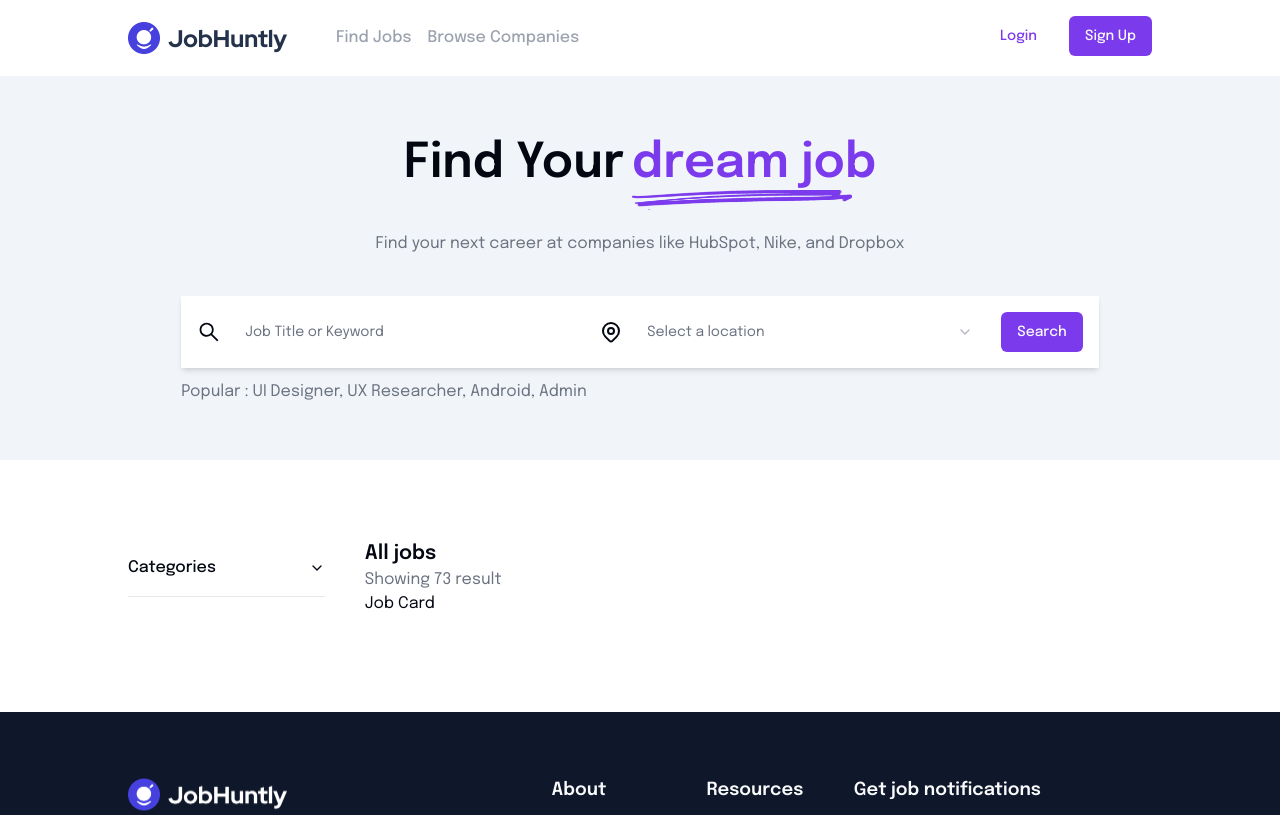
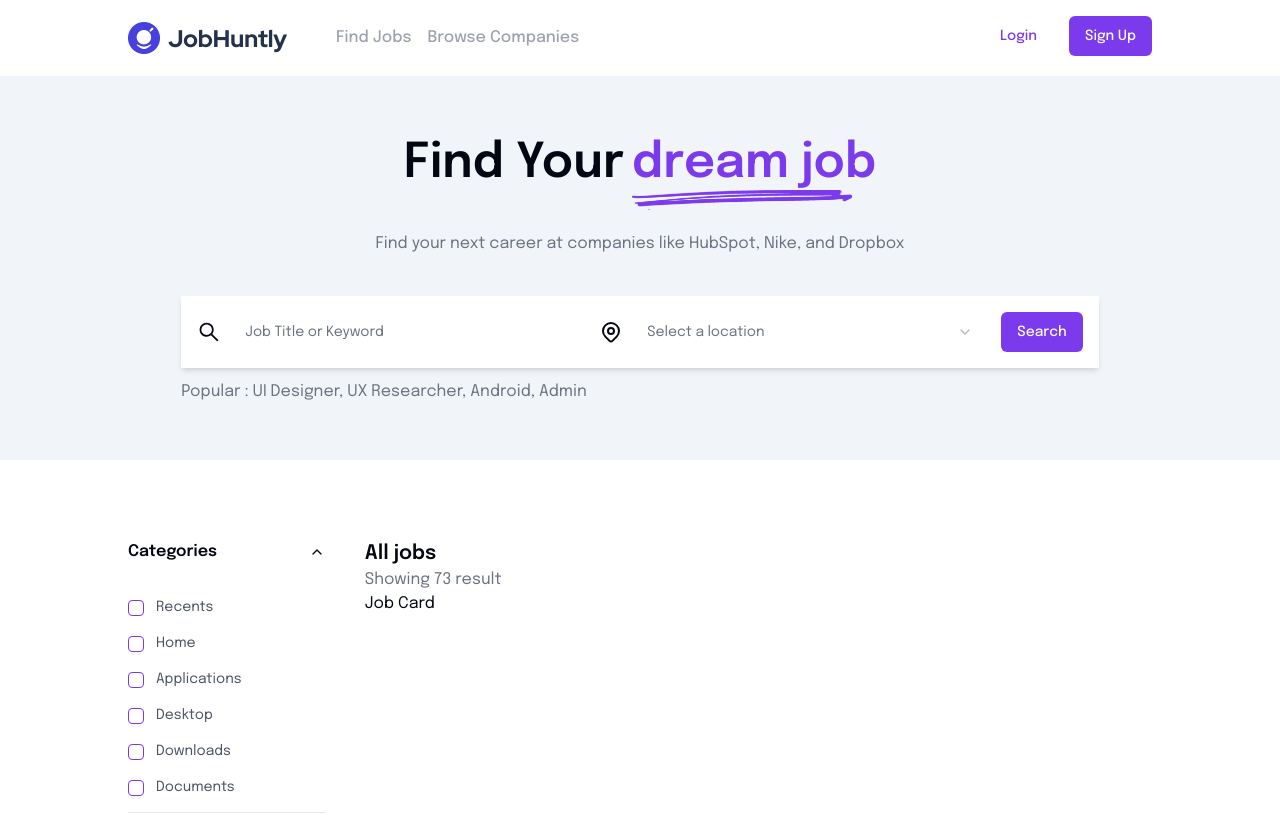
Before and after one commit to Muhammad-Ilham-Ferdiansyah/job-portal, a Next.js app: page /find-jobs in a window 1280 px wide. Shown: the top 815 px of the page. Built offline with nearby package versions, Linux system fonts and the light colour scheme.

Commit message:
Slicing Filter Form

```diff
--- a/src/app/find-jobs/page.tsx
+++ b/src/app/find-jobs/page.tsx
@@ -4,14 +4,27 @@ import { formFilterSchema } from "@/lib/form-schema";
 import { useForm } from "react-hook-form";
 import { z }  from "zod"
 import { zodResolver } from "@hookform/resolvers/zod";
+import { filterFormType } from "@/types";
+import { CATEGORIES_OPTIONS } from "@/constants";
+
+const FILTER_FORMS: filterFormType[] = [
+    {
+        name: "categories",
+        label: "Categories",
+        items: CATEGORIES_OPTIONS
+    }
+]
 
 export default function FindJobsPage() {
     const formFilter = useForm<z.infer<typeof formFilterSchema>>({
-        resolver: zodResolver(formFilterSchema)
+        resolver: zodResolver(formFilterSchema),
+        defaultValues: {
+            categories: []
+        }
     })
 
     const onSubmitFormFilter = async (val: z.infer<typeof formFilterSchema>) => console.log(val);
     return (
-       <ExploreDataContainer formFilter={formFilter} onSubmitFilter={onSubmitFormFilter}  />
+       <ExploreDataContainer formFilter={formFilter} onSubmitFilter={onSubmitFormFilter} filterForms={FILTER_FORMS} />
     )
 }
--- a/src/components/organisms/FormFilterDynamic/CheckBoxForms/index.tsx
+++ b/src/components/organisms/FormFilterDynamic/CheckBoxForms/index.tsx
@@ -12,15 +12,15 @@ interface CheckBoxFormsProps {
 
 const CheckBoxForms: FC<CheckBoxFormsProps> = ({ formFilter, items, name, label}) => {
     return (
-        <Accordion type="single" collapsible>
-            <AccordionItem value="item-1">
-                <AccordionTrigger>{label}</AccordionTrigger>
+        <Accordion defaultValue={name} type="single" className="border-none mt-0" collapsible>
+            <AccordionItem value={name}>
+                <AccordionTrigger className="font-semibold first:pt-0">{label}</AccordionTrigger>
             <AccordionContent>
                 <FormField
                     control={formFilter.control}
                     name={name}
                     render={() => (
-                        <FormItem>
+                        <FormItem className="space-y-5 text-gray-600 mt-5">
                         {items.map((item) => (
                             <FormField
                             key={item.id}
--- a/src/components/organisms/FormFilterDynamic/index.tsx
+++ b/src/components/organisms/FormFilterDynamic/index.tsx
@@ -1,47 +1,24 @@
-import { Accordion, AccordionContent, AccordionItem, AccordionTrigger } from "@/components/ui/accordion";
-import { Checkbox } from "@/components/ui/checkbox";
-import { Form, FormControl, FormDescription, FormField, FormItem, FormLabel, FormMessage } from "@/components/ui/form";
+import { Form } from "@/components/ui/form";
 import { FC } from "react";
 import CheckBoxForms from "./CheckBoxForms";
+import { filterFormType } from "@/types";
+import { Button } from "@/components/ui/button";
 
 interface FormFilterDynamicProps {
     formFilter: any;
     onSubmitFilter: (val: any) => Promise<void>
-    filterForms: any[]
+    filterForms: filterFormType[];
 }
-
-const items = [
-    {
-      id: "recents",
-      label: "Recents",
-    },
-    {
-      id: "home",
-      label: "Home",
-    },
-    {
-      id: "applications",
-      label: "Applications",
-    },
-    {
-      id: "desktop",
-      label: "Desktop",
-    },
-    {
-      id: "downloads",
-      label: "Downloads",
-    },
-    {
-      id: "documents",
-      label: "Documents",
-    },
-  ];
 
 const FormFilterDynamic: FC<FormFilterDynamicProps> = ({ formFilter, onSubmitFilter, filterForms}) => {
     return (
         <Form {...formFilter}>
             <form onSubmit={formFilter.handleSubmit(onSubmitFilter)}>
-                <CheckBoxForms formFilter={formFilter} items={items} label="Categories" name="categories"/>
+                {filterForms.map((item: filterFormType, i: number) => (
+                    <CheckBoxForms key={i} formFilter={formFilter} items={item.items} label={item.label} name={item.name}/>
+                ))}
+                <Button className="mt-5 w-full">Apply Filter</Button>
+                <Button variant="outline" className="mt-3 w-full">Reset Filter</Button>
             </form>
         </Form>
      );
--- a/src/constants/index.ts
+++ b/src/constants/index.ts
@@ -17,4 +17,31 @@ export const LOCATION_OPTIONS: optionType[] = [
         id: "MY",
         label: "Malaysia"
     },
-]
+];
+
+export const CATEGORIES_OPTIONS = [
+    {
+      id: "recents",
+      label: "Recents",
+    },
+    {
+      id: "home",
+      label: "Home",
+    },
+    {
+      id: "applications",
+      label: "Applications",
+    },
+    {
+      id: "desktop",
+      label: "Desktop",
+    },
+    {
+      id: "downloads",
+      label: "Downloads",
+    },
+    {
+      id: "documents",
+      label: "Documents",
+    },
+  ];
--- a/src/containers/ExploreDataContainer/index.tsx
+++ b/src/containers/ExploreDataContainer/index.tsx
@@ -1,12 +1,13 @@
 import FormFilterDynamic from "@/components/organisms/FormFilterDynamic";
 import FormSearchDynamic from "@/components/organisms/FormSearchDynamic";
+import { filterFormType } from "@/types";
 import Image from "next/image";
 import { FC } from "react";
 
 interface ExploreDataContainerProps {
     formFilter?: any;
     onSubmitFilter: (val: any) => Promise<void>
-    filterForms?: any;
+    filterForms: filterFormType[];
 }
 
 const ExploreDataContainer: FC<ExploreDataContainerProps> = ({ formFilter, onSubmitFilter, filterForms}) => {
@@ -37,7 +38,7 @@ const ExploreDataContainer: FC<ExploreDataContainerProps> = ({ formFilter, onSub
         </div>
         <div className="mt-20 mb-16 px-32 flex flex-row items-start gap-10">
             <div className="w-1/5">
-                <FormFilterDynamic formFilter={formFilter} onSubmitFilter={onSubmitFilter} filterForms={[]} />
+                <FormFilterDynamic formFilter={formFilter} onSubmitFilter={onSubmitFilter} filterForms={filterForms} />
             </div>
             <div className="w-4/5">
                 <div className="mb-8">
--- a/src/lib/form-schema.ts
+++ b/src/lib/form-schema.ts
@@ -1,5 +1,5 @@
 import { z }  from "zod"
 
 export const formFilterSchema = z.object({
-    categories: z.array(z.string()).refine((val) => val.some((item) => item))
+    categories: z.array(z.string())
 })
--- a/src/types/index.ts
+++ b/src/types/index.ts
@@ -12,3 +12,9 @@ export type optionType = {
     id:string;
     label: string;
 }
+
+export type filterFormType = {
+    label: string;
+    name: string;
+    items: optionType[];
+}
```
